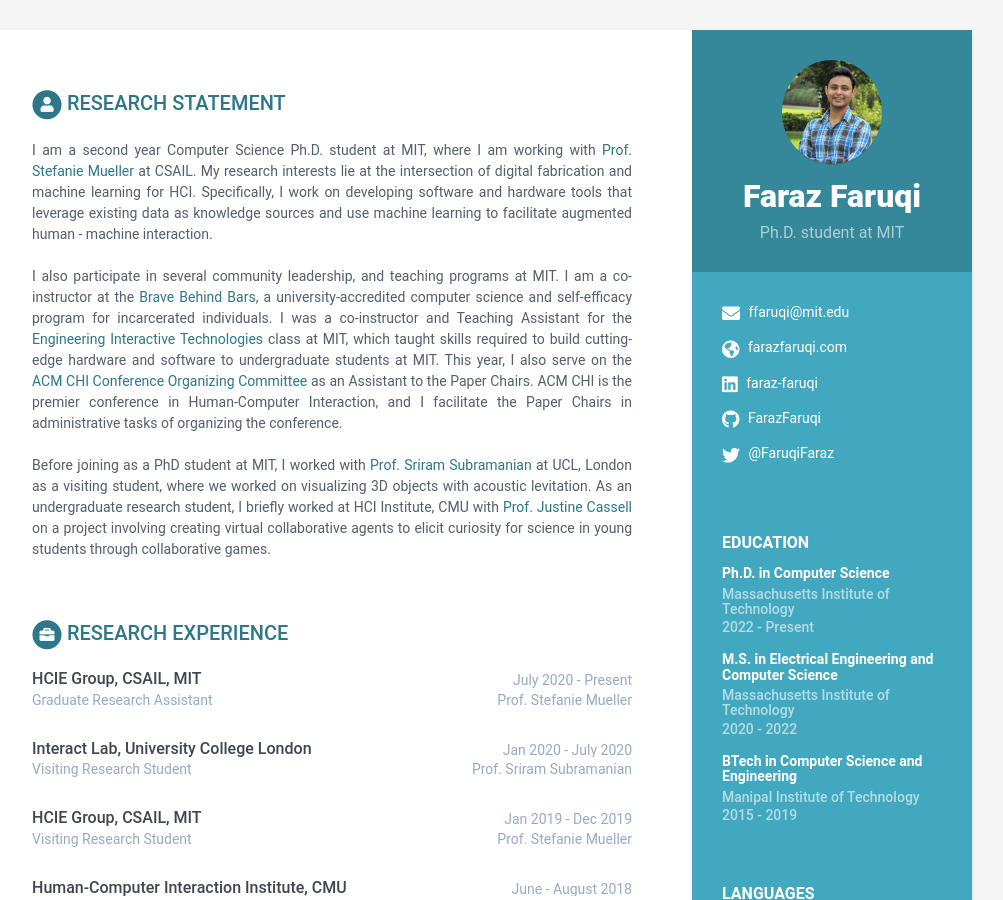
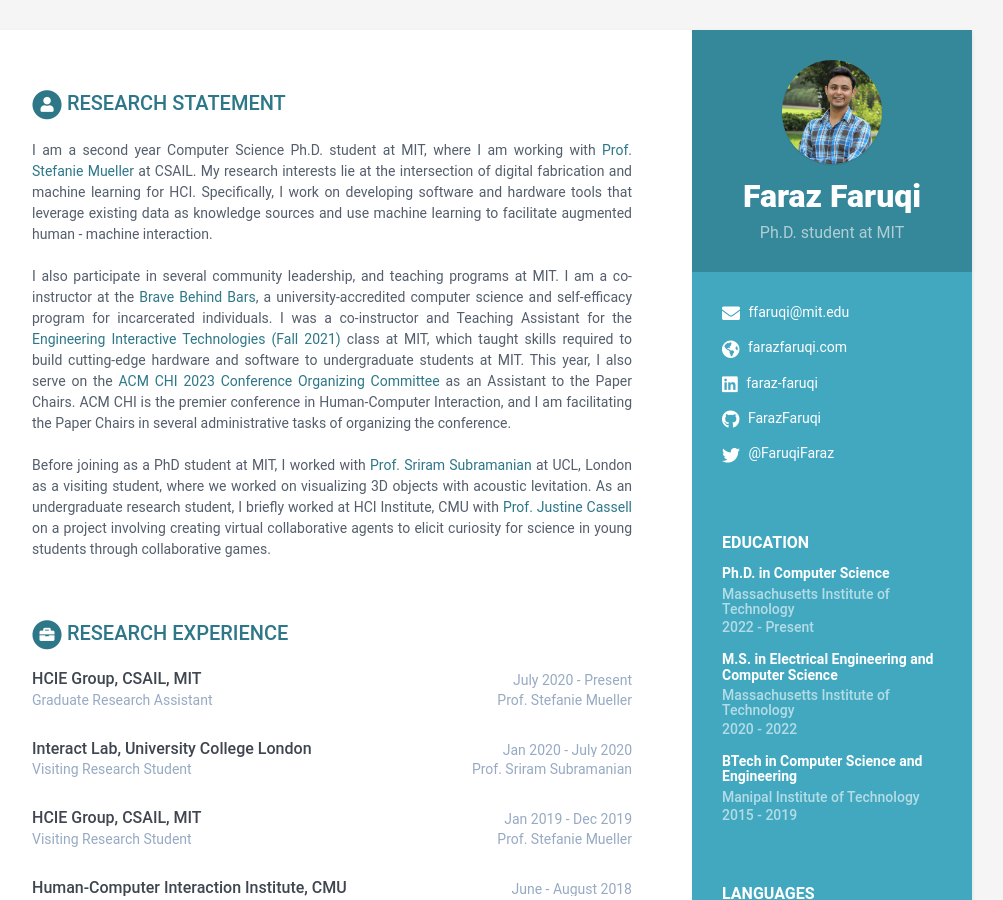
Before and after one commit to FarazFaruqi/FarazFaruqi.github.io, a Jekyll site: the page built from index.html, in a window 1280 px wide and 900 px high. Shown: the whole window, without its empty margins (168-1171 px from the left). Built offline with Jekyll 4.4.1, drawn with Linux system fonts in a browser that asks for light colours.

```diff
--- a/_data/data.yml
+++ b/_data/data.yml
@@ -44,7 +44,7 @@
 career-profile:
     title: Research Statement
     summary: I am a second year Computer Science Ph.D. student at MIT, where I am working with [Prof. Stefanie Mueller](https://hcie.csail.mit.edu/) at CSAIL. My research interests lie at the intersection of digital fabrication and machine learning for HCI. Specifically, I work on developing software and hardware tools that leverage existing data as knowledge sources and use machine learning to facilitate augmented human - machine interaction. <br> <br>
-     I also participate in several community leadership, and teaching programs at MIT. I am a co-instructor at the [Brave Behind Bars](http://bravebehindbars.org/), a university-accredited computer science and self-efficacy program for incarcerated individuals. I was a co-instructor and Teaching Assistant for the [Engineering Interactive Technologies](https://hcie.csail.mit.edu/classes/2021-fall-6810/6810-engineering-interactive-technologies.html) class at MIT, which taught skills required to build cutting-edge hardware and software to undergraduate students at MIT. This year, I also serve on the [ACM CHI Conference Organizing Committee](https://chi2023.acm.org/organizing/organizing-committee/) as an Assistant to the Paper Chairs. ACM CHI is the premier conference in Human-Computer Interaction, and I facilitate the Paper Chairs in administrative tasks of organizing the conference. <br> <br>
+     I also participate in several community leadership, and teaching programs at MIT. I am a co-instructor at the [Brave Behind Bars](http://bravebehindbars.org/), a university-accredited computer science and self-efficacy program for incarcerated individuals. I was a co-instructor and Teaching Assistant for the [Engineering Interactive Technologies (Fall 2021)](https://hcie.csail.mit.edu/classes/2021-fall-6810/6810-engineering-interactive-technologies.html) class at MIT, which taught skills required to build cutting-edge hardware and software to undergraduate students at MIT. This year, I also serve on the [ACM CHI 2023 Conference Organizing Committee](https://chi2023.acm.org/organizing/organizing-committee/) as an Assistant to the Paper Chairs. ACM CHI is the premier conference in Human-Computer Interaction, and I am facilitating the Paper Chairs in several administrative tasks of organizing the conference. <br> <br>
      Before joining as a PhD student at MIT, I worked with [Prof. Sriram Subramanian](https://www.ucl.ac.uk/computer-science/research/research-groups/multi-sensory-devices/) at UCL, London as a visiting student, where we worked on visualizing 3D objects with acoustic levitation. As an undergraduate research student, I briefly worked at HCI Institute, CMU with [Prof. Justine Cassell](https://www.hcii.cmu.edu/people/justine-cassell) on a project involving creating virtual collaborative agents to elicit curiosity for science in young students through collaborative games.
 
 
```
